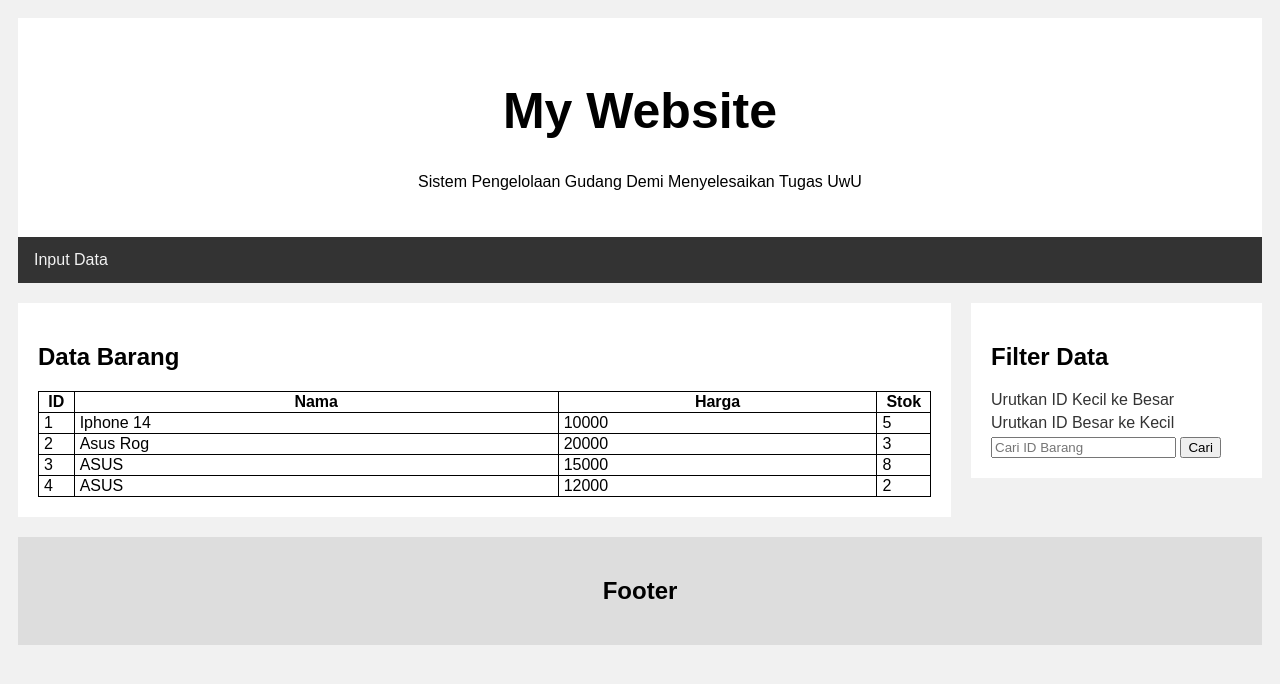
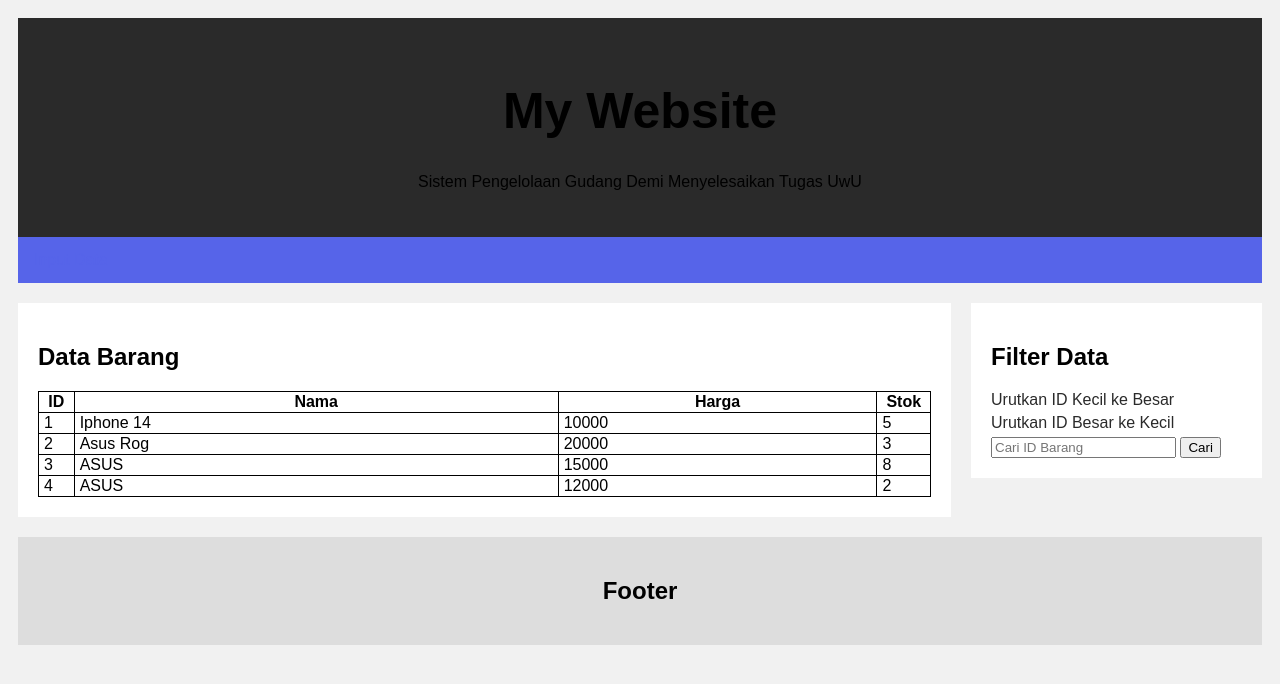
Before and after one commit to fdhliakbar/TA-Alpro, a PHP site: page / in a window 1280 px wide. Shown: the top 684 px of the page. Run offline with PHP 8.4, Linux system fonts and the light colour scheme.

Commit message:
Update style.css

```diff
--- a/style.css
+++ b/style.css
@@ -1,3 +1,9 @@
+:root {
+  --primary: #5664E9;
+  --second: #2A2A2A;
+  --bg: #f1f1f1;
+}
+
 *{
 box-sizing: border-box;
 }
@@ -5,14 +11,14 @@ box-sizing: border-box;
 body {
   font-family: Arial;
   padding: 10px;
-  background: #f1f1f1;
+  background: var(--bg);
 }
 
 /* Header/Blog Title */
 .header {
   padding: 30px;
   text-align: center;
-  background: white;
+  background: var(--second);
 }
 
 .header h1 {
@@ -22,14 +28,14 @@ body {
 /* Style the top navigation bar */
 .topnav {
   overflow: hidden;
-  background-color: #333;
+  background-color: var(--primary);
 }
 
 /* Style the topnav links */
 .topnav a {
   float: left;
   display: block;
-  color: #f2f2f2;
+  color: var(--primary);
   text-align: center;
   padding: 14px 16px;
   text-decoration: none;
@@ -38,7 +44,7 @@ body {
 /* Change color on hover */
 .topnav a:hover {
   background-color: #ddd;
-  color: black;
+  color: var(--second);
 }
 
 /* Create two unequal columns that floats next to each other */
@@ -52,21 +58,21 @@ body {
 .rightcolumn {
   float: left;
   width: 25%;
-  background-color: #f1f1f1;
+  background-color: var(--bg);
   padding-left: 20px;
 }
 
 .card a{
   float: left;
   display: block;
-  color: #333;
+  color: var(--second);
   text-align: center;
   padding-bottom: 5px;
   text-decoration: none;
 }
 
 .card a:hover {
-  color: grey;
+  color: var(--primary);
 }
 
 /* Fake image */
```
